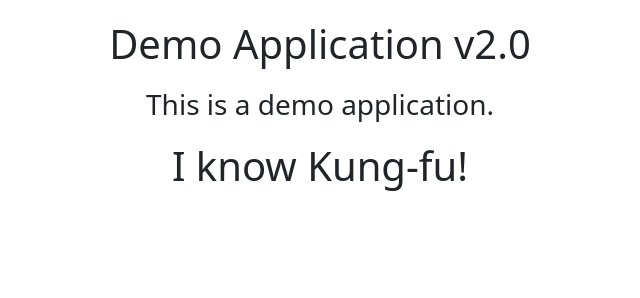
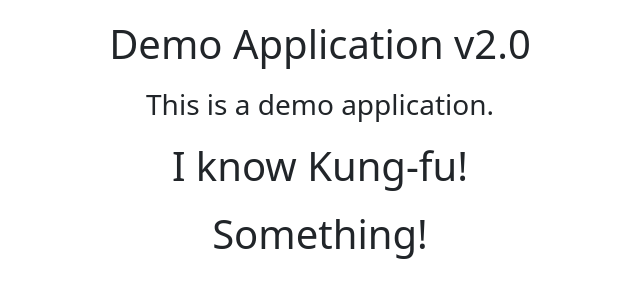
Before and after one commit to utkarshpratap2002/automated-delivery, a plain HTML site: page index.html in a window 1280 px wide. Shown: the whole page, without its empty margins (320-960 px from the left). Drawn offline with nearby package versions, Linux system fonts and the light colour scheme.

Commit message:
version:v6

```diff
--- a/index.html
+++ b/index.html
@@ -24,6 +24,7 @@
       <h1>Demo Application v2.0</h1>
       <h3>This is a demo application.</h3>
       <h1> I know Kung-fu! </h1>
+      <h1> Something! </h1>
     </div>
   </body>
 </html>
```
